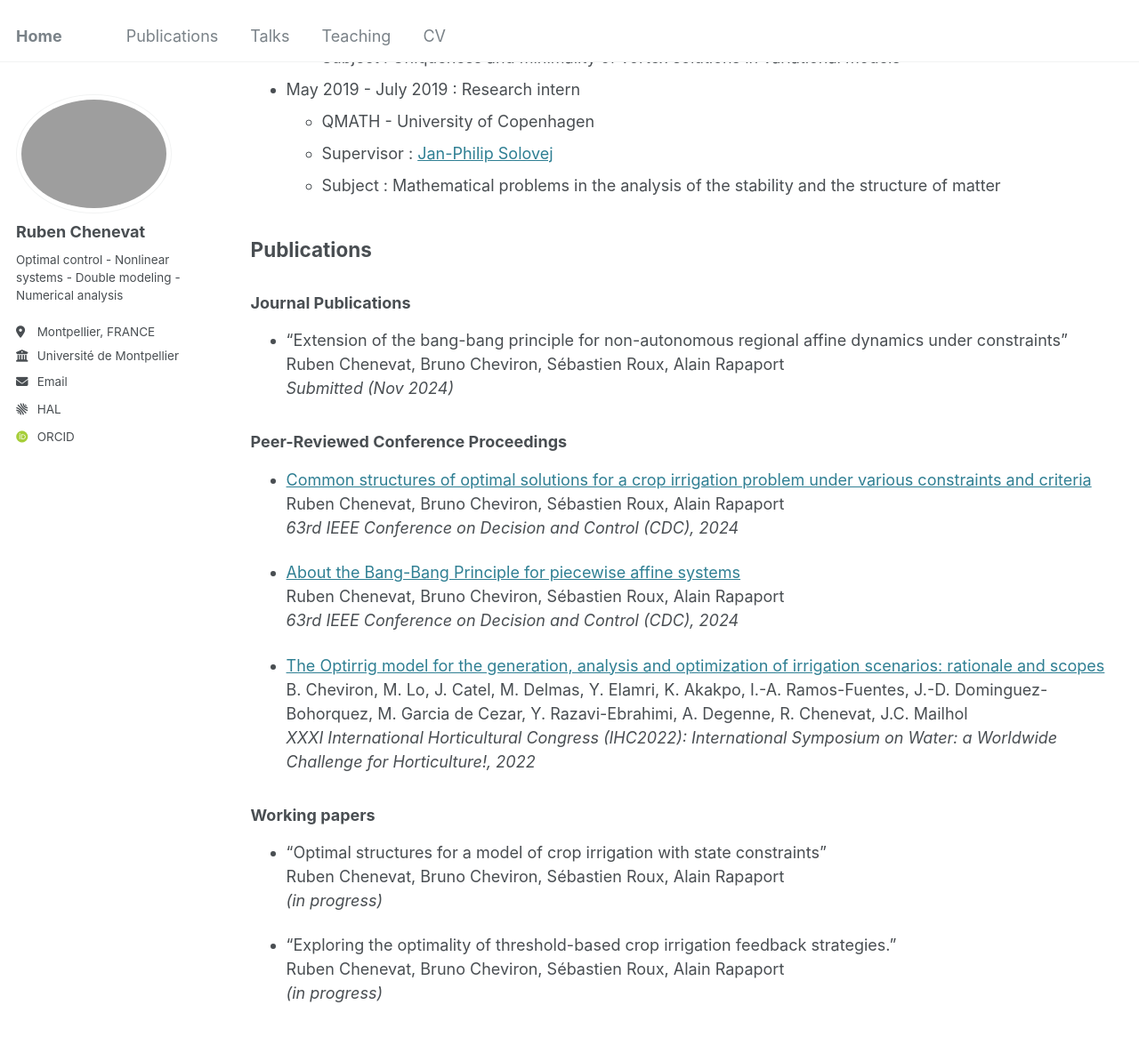
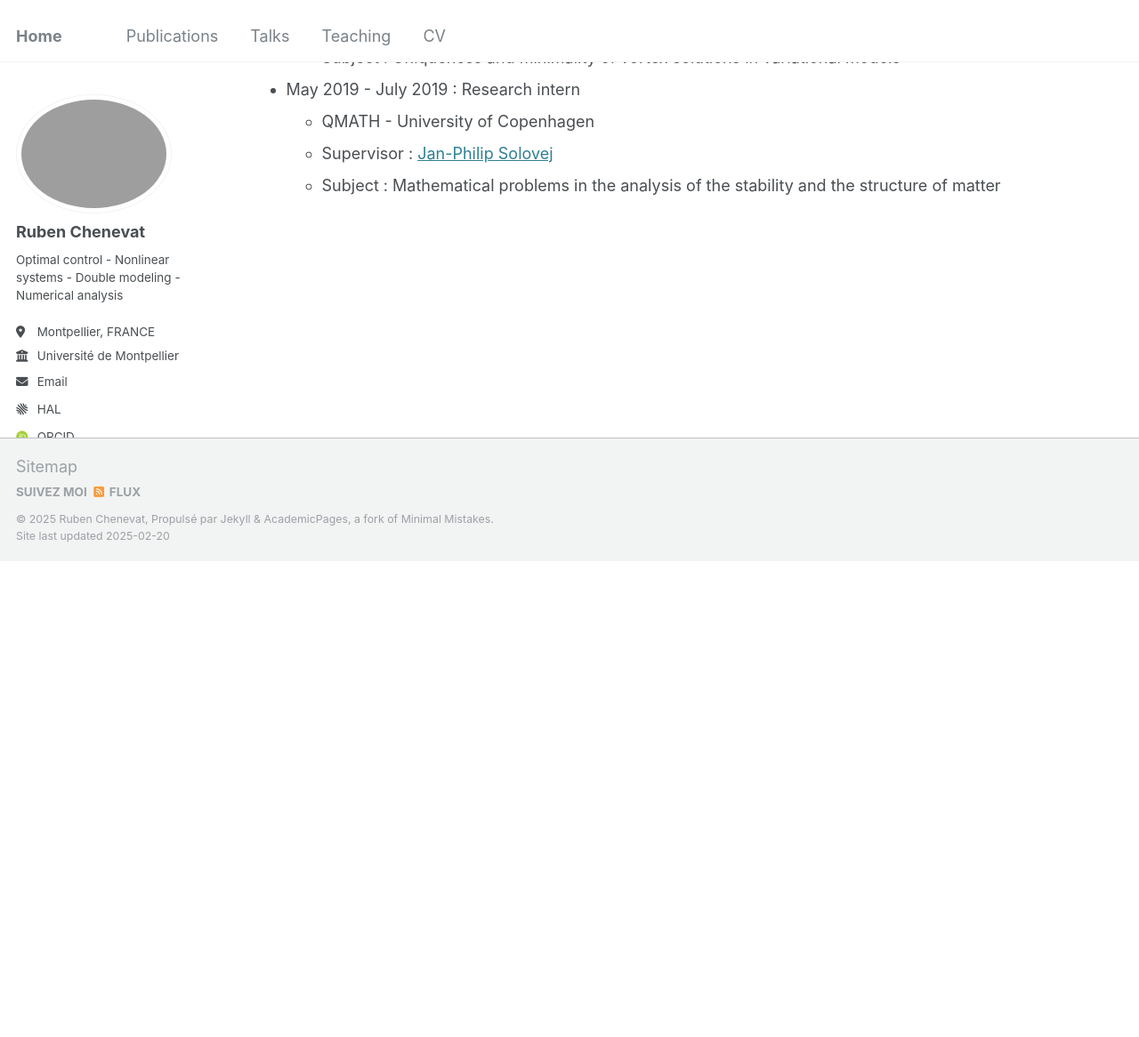
Before and after one commit to rubenchenevat/rubenchenevat.github.io, a Jekyll site: the page built from _pages/cv.md, in a window 1280 px wide and 1400 px high, scrolled down 1079 px. Shown: the top 1166 px of the window at 89% size. Built offline with Jekyll 4.4.1, drawn with Linux system fonts in a browser that asks for light colours; some web fonts are replaced; after the commit the page ends 1709 px from its top, so only the background shows below that.

Commit message:
Update cv.md

```diff
--- a/_pages/cv.md
+++ b/_pages/cv.md
@@ -48,39 +48,11 @@ redirect_from:
   * Supervisor : [Jan-Philip Solovej](https://web.math.ku.dk/~solovej/)
   * Subject : Mathematical problems in the analysis of the stability and the structure of matter
 
-## Publications
+<!--  ## Publications
 
 ### Journal Publications
 
-<!--  <ul>{% for post in site.publications reversed %}
+<ul>{% for post in site.publications reversed %}
     {% include archive-single-cv.html %}
   {% endfor %}</ul>
 -->
-
-* "Extension of the bang-bang principle for non-autonomous regional affine dynamics under constraints"\
-  Ruben Chenevat, Bruno Cheviron, Sébastien Roux, Alain Rapaport\
-  _Submitted (Nov 2024)_
-
-### Peer-Reviewed Conference Proceedings
-
-* [Common structures of optimal solutions for a crop irrigation problem under various constraints and criteria](https://hal.science/hal-04606181)\
-  Ruben Chenevat, Bruno Cheviron, Sébastien Roux, Alain Rapaport\
-  _63rd IEEE Conference on Decision and Control (CDC), 2024_
-
-* [About the Bang-Bang Principle for piecewise affine systems](https://hal.science/hal-04663130)\
-  Ruben Chenevat, Bruno Cheviron, Sébastien Roux, Alain Rapaport\
-  _63rd IEEE Conference on Decision and Control (CDC), 2024_
-
-* [The Optirrig model for the generation, analysis and optimization of irrigation scenarios: rationale and scopes](https://www.actahort.org/books/1373/1373_5.htm)\
-  B. Cheviron, M. Lo, J. Catel, M. Delmas, Y. Elamri, K. Akakpo, I.-A. Ramos-Fuentes, J.-D. Dominguez-Bohorquez, M. Garcia de Cezar, Y. Razavi-Ebrahimi, A. Degenne, R. Chenevat, J.C. Mailhol\
-  _XXXI International Horticultural Congress (IHC2022): International Symposium on Water: a Worldwide Challenge for Horticulture!, 2022_
-
-### Working papers
-
-* "Optimal structures for a model of crop irrigation with state constraints"\
-  Ruben Chenevat, Bruno Cheviron, Sébastien Roux, Alain Rapaport\
-  _(in progress)_
-
-* "Exploring the optimality of threshold-based crop irrigation feedback strategies."\
-  Ruben Chenevat, Bruno Cheviron, Sébastien Roux, Alain Rapaport\
-  _(in progress)_
```
